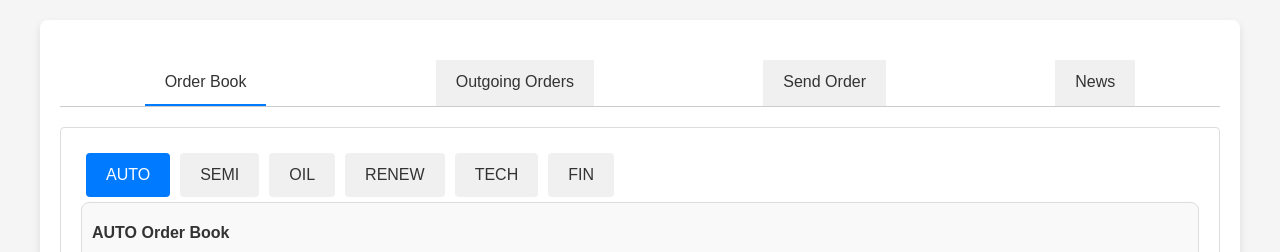
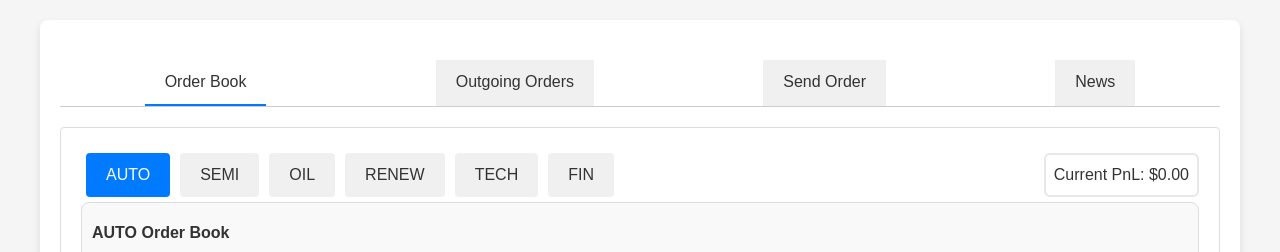
Before and after one commit to Cornell-Quant-Fund/CQFX-UI, a React (Create React App) app: page / in a window 1280 px wide. Both pictures are taken after typing "Sample" into the empty fields and a click on the button "Login". Shown: the top 252 px of the page. Built offline with nearby package versions, Linux system fonts and the light colour scheme; no server answers.

Commit message:
minor feature changes

```diff
--- a/src/App.js
+++ b/src/App.js
@@ -8,7 +8,7 @@ import LoginPage from "./LoginPage";
 import {
 	getAssets,
 	getOrderBook,
-  getTrades,
+	getTrades,
 	getOrders,
 	createOrder,
 	cancelOrder,
@@ -49,14 +49,19 @@ function App() {
 		<div className="App">
 			<TabbedLayout>
 				<div label="Order Book">
-					<OrderBook getOrderBook={getOrderBook} getTrades={getTrades} assets={assets} />
+					<OrderBook
+						username={username}
+						getOrderBook={getOrderBook}
+						getTrades={getTrades}
+						getPnL={getPnL}
+						assets={assets}
+					/>
 				</div>
 				<div label="Outgoing Orders">
 					<OutgoingOrders
 						username={username}
 						getOrders={getOrders}
 						cancelOrder={cancelOrder}
-						getPnL={getPnL}
 					/>
 				</div>
 				<div label="Send Order">
--- a/src/OrderBook.js
+++ b/src/OrderBook.js
@@ -2,11 +2,28 @@ import React, { useState, useEffect, useRef } from "react";
 import * as d3 from "d3";
 import { IconArrowNarrowRight } from "@tabler/icons-react";
 
-const OrderBook = ({ getOrderBook, getTrades, assets }) => {
+const OrderBook = ({ username, getOrderBook, getTrades, getPnL, assets }) => {
 	const [activeAsset, setActiveAsset] = useState(assets[0]);
 	const [orderBook, setOrderBook] = useState({ bids: [], asks: [] });
 	const [tradeHistory, setTradeHistory] = useState([]);
+	const [pnl, setPnl] = useState(0);
 	const chartRef = useRef(null);
+
+	useEffect(() => {
+		const fetchPnL = async () => {
+			const pnl = await getPnL(username);
+			setPnl(pnl); // Assuming response is { pnl }
+		};
+
+		fetchPnL();
+
+		// Set up periodic fetching of orders and PnL every 10 seconds
+		const intervalId = setInterval(() => {
+			fetchPnL();
+		}, 1000); // 1 seconds interval
+
+		return () => clearInterval(intervalId);
+	}, [getPnL, username]);
 
 	useEffect(() => {
 		const fetchOrderBook = async () => {
@@ -37,13 +54,13 @@ const OrderBook = ({ getOrderBook, getTrades, assets }) => {
 	}, [activeAsset, getOrderBook, getTrades]);
 
 	const plotTrades = (trades) => {
+		const svg = d3.select(chartRef.current);
+		svg.selectAll("*").remove();
+
 		if (!trades || trades.length === 0) {
 			console.warn("no trades");
 			return;
 		}
-
-		const svg = d3.select(chartRef.current);
-		svg.selectAll("*").remove(); // clear previous plot
 
 		const margin = { top: 20, right: 30, bottom: 30, left: 40 };
 		const width = 400 - margin.left - margin.right;
@@ -90,6 +107,7 @@ const OrderBook = ({ getOrderBook, getTrades, assets }) => {
 
 	return (
 		<div className="order-book">
+			<div className="flex flex-row justify-between items-center">
 				<div className="tabs">
 					{assets.map((asset) => (
 						<button
@@ -100,6 +118,10 @@ const OrderBook = ({ getOrderBook, getTrades, assets }) => {
 							{asset}
 						</button>
 					))}
+				</div>
+				<div className="border-2 p-2 rounded-md">
+					Current PnL: ${pnl.toFixed(2)}
+				</div>
 			</div>
 			<div className="orders">
 				<h3 className="font-bold pt-2 pb-2">
--- a/src/OutgoingOrders.js
+++ b/src/OutgoingOrders.js
@@ -1,8 +1,7 @@
-import React, { useState, useEffect } from 'react';
+import React, { useState, useEffect } from "react";
 
-const OutgoingOrders = ({ username, getOrders, cancelOrder, getPnL }) => {
+const OutgoingOrders = ({ username, getOrders, cancelOrder }) => {
 	const [orders, setOrders] = useState([]);
-  const [pnl, setPnl] = useState(0);
 
 	useEffect(() => {
 		const fetchOrders = async () => {
@@ -10,46 +9,44 @@ const OutgoingOrders = ({ username, getOrders, cancelOrder, getPnL }) => {
 			setOrders(data);
 		};
 
-    const fetchPnL = async () => {
-      const pnl = await getPnL(username);
-      setPnl(pnl);  // Assuming response is { pnl }
-    };
-
 		fetchOrders();
-    fetchPnL();
 
 		// Set up periodic fetching of orders and PnL every 10 seconds
 		const intervalId = setInterval(() => {
 			fetchOrders();
-      fetchPnL();
-    }, 1000);  // 1 seconds interval
+		}, 1000); // 1 seconds interval
 
 		return () => clearInterval(intervalId);
-  }, [getOrders, getPnL, username]);
+	}, [getOrders, username]);
 
 	const handleCancel = async (orderId) => {
 		const success = await cancelOrder(username, orderId);
 		if (success) {
-      setOrders((prevOrders) => prevOrders.filter((order) => order.id !== orderId));
+			setOrders((prevOrders) =>
+				prevOrders.filter((order) => order.id !== orderId)
+			);
 		}
 	};
 	console.log(orders);
 
 	return (
 		<div className="outgoing-orders">
-      <h3>Outgoing Orders & Current PnL</h3>
+			<h3>Outgoing Orders</h3>
 			<div className="orders-list">
 				{orders.map((order) => (
 					<div key={order.id} className="order">
-            <span>{order.asset} - {order.side} {order.qty}@{order.price}</span>
-            <button onClick={() => handleCancel(order.id)} className="cancel-button">
+						<span>
+							{order.asset} - {order.side} {order.qty}@
+							{order.price}
+						</span>
+						<button
+							onClick={() => handleCancel(order.id)}
+							className="cancel-button"
+						>
 							Cancel
 						</button>
 					</div>
 				))}
-      </div>
-      <div className="pnl">
-        <h4>Current PnL: ${pnl.toFixed(2)}</h4>
 			</div>
 		</div>
 	);
```
Lines whose indentation alone changed are shown as unchanged.
